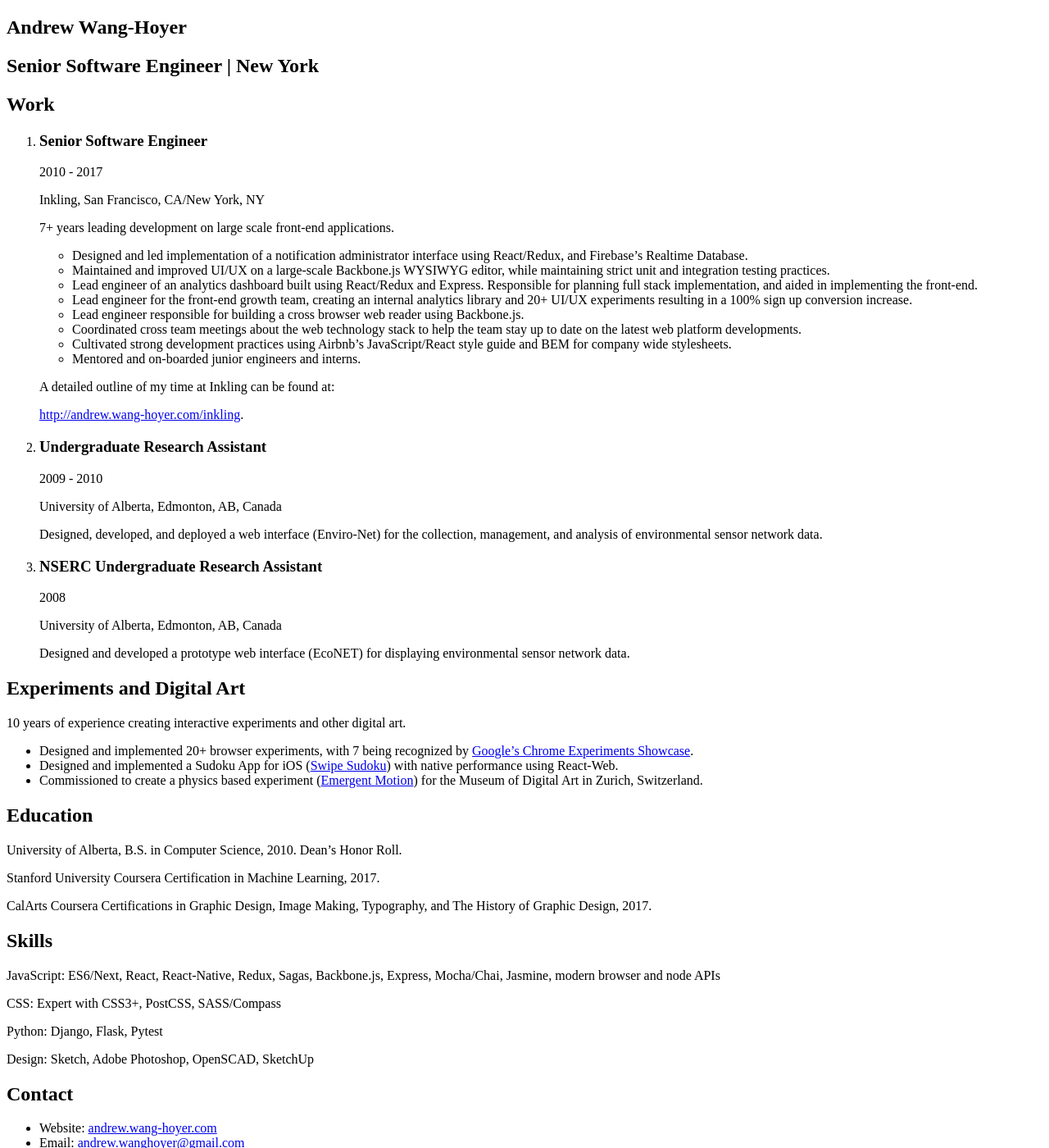
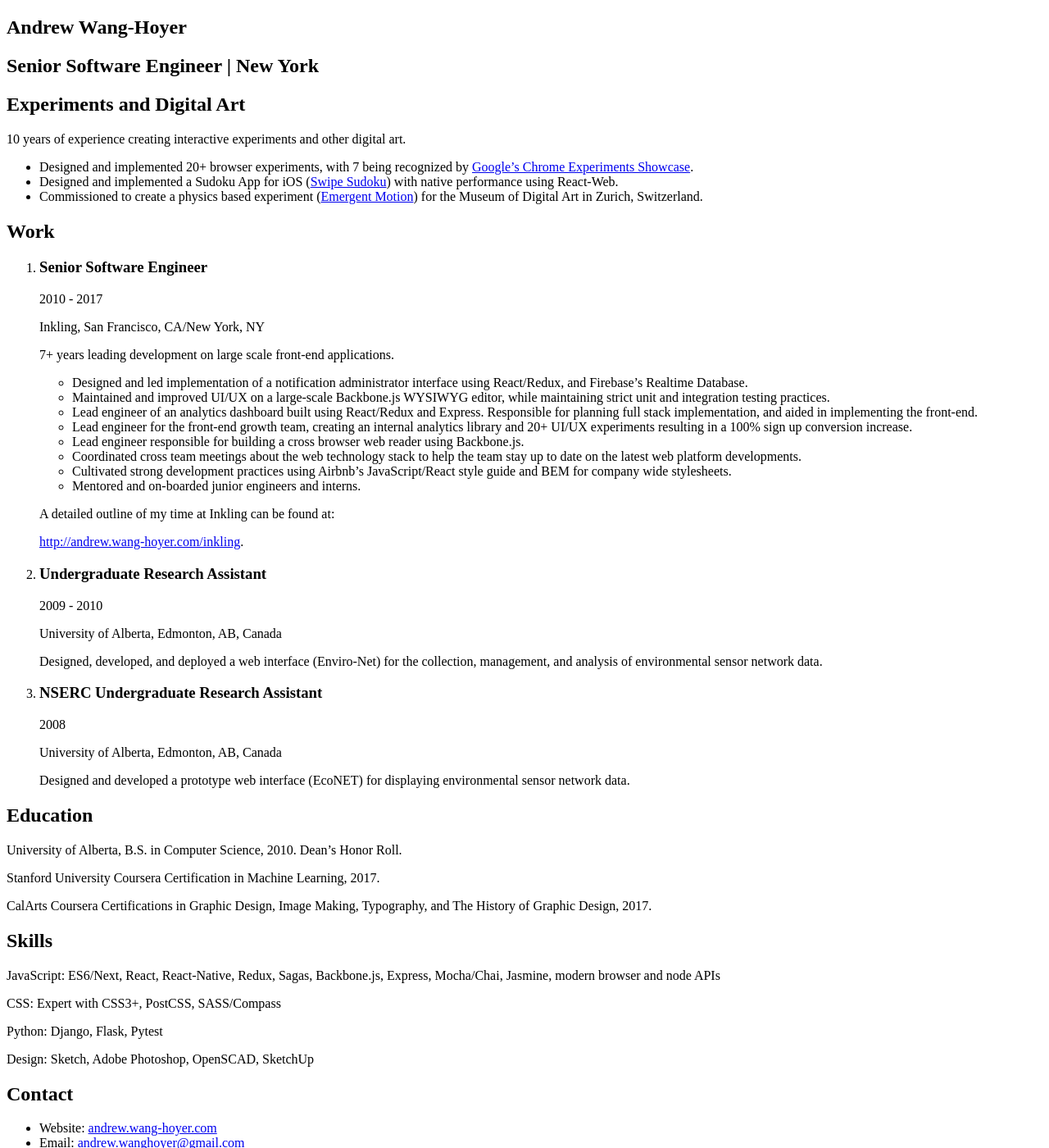
Before and after one commit to ndrwhr/andrewhoyer, a Jekyll site: the page built from resume.html, in a window 1280 px wide and 1400 px high. Shown: the whole window at 82% size. Built offline with Jekyll 4.4.1, drawn with Linux system fonts in a browser that asks for light colours.

Commit message:
Move experiments above work

```diff
--- a/resume.html
+++ b/resume.html
@@ -92,6 +92,13 @@
 
   <div class="resume__section-group resume__section-group--primary">
     <section class="resume__section">
+      <h2 class="resume__section-header">Experiments and Digital Art</h2>
+      <div class="resume__rich-text{% if section.indentPs %} resume__rich-text--indent-ps{% endif %}">
+        {{ page.resume.sideProjects.details | markdownify }}
+      </div>
+    </section>
+
+    <section class="resume__section">
       <h2 class="resume__section-header">Work</h2>
       <ol class="resume__work-entries">
         {% for work in page.resume.work %}
@@ -110,13 +117,6 @@
         {% endfor %}
       </ol>
     </section>
-
-    <section class="resume__section">
-        <h2 class="resume__section-header">Experiments and Digital Art</h2>
-        <div class="resume__rich-text{% if section.indentPs %} resume__rich-text--indent-ps{% endif %}">
-          {{ page.resume.sideProjects.details | markdownify }}
-        </div>
-      </section>
   </div>
 
   <div class="resume__section-group resume__section-group--secondary">
```
